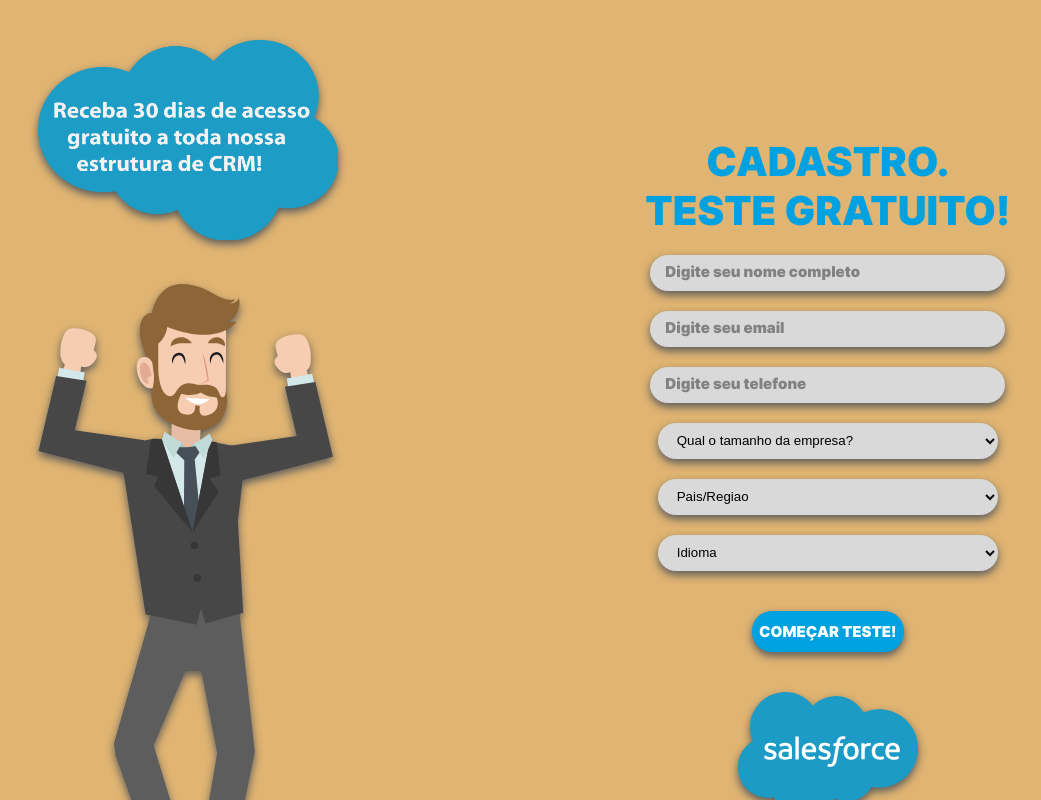
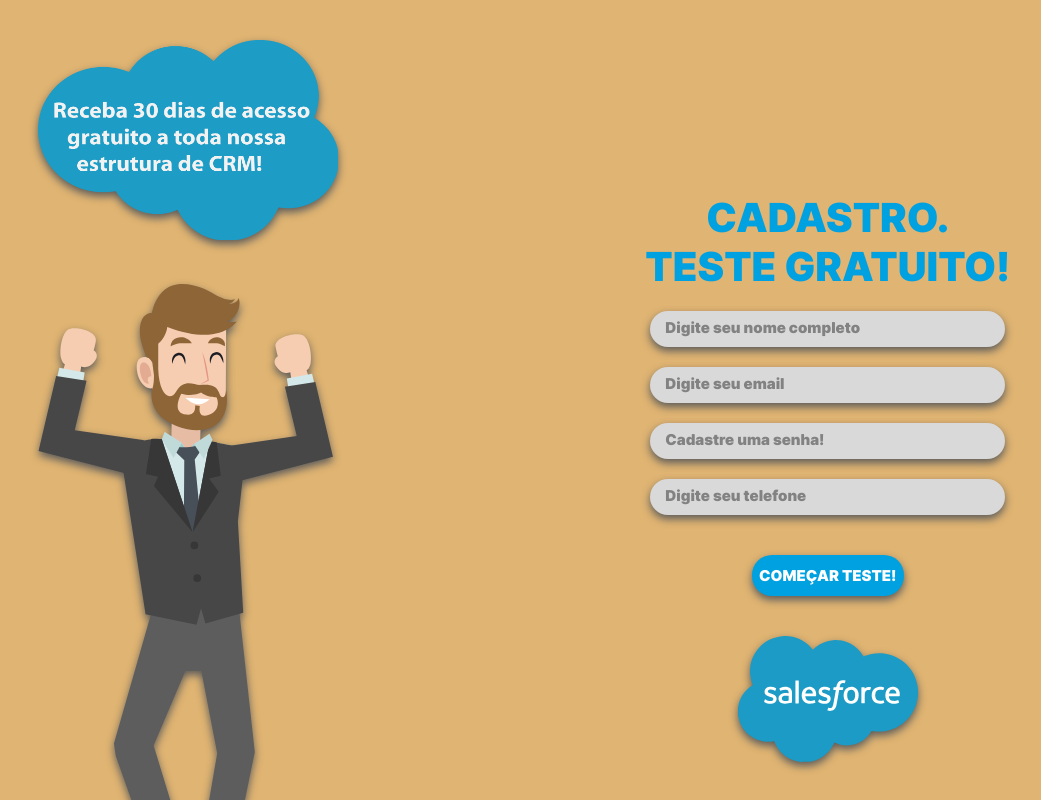
Before and after one commit to GNoverHir/Challenge-Sprint-3, a React (Vite) app: page /cadastro in a window 1280 px wide. Shown: the top 800 px of the page, without its empty margins (116-1157 px from the left). Built offline with nearby package versions, Linux system fonts and the light colour scheme.

Commit message:
Commit update

```diff
--- a/package.json
+++ b/package.json
@@ -10,6 +10,7 @@
     "preview": "vite preview"
   },
   "dependencies": {
+    "axios": "^1.6.8",
     "react": "^18.2.0",
     "react-dom": "^18.2.0",
     "react-router-dom": "^6.22.3"
--- a/src/Componentes/conjuntoCadastro/index.tsx
+++ b/src/Componentes/conjuntoCadastro/index.tsx
@@ -3,8 +3,70 @@ import Imagem30Dias from '../../assets/30 dia salesforce.png'
 import HomemFeliz from '../../assets/homem feliz.svg'
 import LogoSalesforce from '../../assets/logoSalesforce.svg'
 import {Link} from 'react-router-dom'
+import { useState } from 'react'
+import axios from 'axios'
 
 const ConjuntoCadastro = () => {
+
+
+    const [Name, setName] = useState("")
+    const [email, setEmail] = useState("")
+    const [Tel, setTel] = useState(0)
+    const [TamEmpresa, setTamEmpresa] = useState()
+    const [Pais, setPais] = useState ("")
+    const [Idioma, setIdioma] = useState ("")
+    const [Senha, setSenha] = useState("")
+
+
+    // const req = async () => {
+
+    //             axios.post("http://localhost:8080/usuario/cadastro", {
+    //                 "nomeCompleto": Name,
+    //                 "email": email,
+    //                 "telefone": Tel,
+    //                 "tamanhoEmpresa": TamEmpresa,
+    //                 "pais": Pais,
+    //                 "idioma": Idioma,
+    //                 "senha": Senha
+    // }
+    // )
+
+    // }
+
+
+
+    const req = async ()=> {
+    try{
+      const response = await axios({
+        method: "post",
+        url: "http://localhost:8080/usuario",
+        headers: {"Content-Type": "application/json"},
+        data: {
+
+                "nomeCompleto": Name,
+                "email": email,
+                "telefone": Tel,
+                // "tamanhoEmpresa": TamEmpresa,
+                // "pais": Pais,
+                // "idioma": Idioma,
+                "senha": Senha
+
+                    // "nomeCompleto": "TestePosTrauma",
+                    // "email": "Pos@Trauma",
+                    // "telefone": 99999999,
+                    // "tamanhoEmpresa": 6661232,
+                    // "pais": "EUA",
+                    // "idioma": "Twanes",
+                    // "senha": "Trauma123"
+
+        }
+      })
+      console.log(response);
+    }catch(err){
+      console.log(err)
+
+    }
+  }
 
     return(
         <div>
@@ -17,30 +79,29 @@ const ConjuntoCadastro = () => {
                 <div className='CadastroConteudo2'>
                     <h1>CADASTRO.</h1>
                     <h1>TESTE GRATUITO!</h1>
-                    <form action="/cadastro">
-                        <input type="text" name="nome" id="nome" placeholder='Digite seu nome completo'/>
-                        <input type="email" name="" id="" placeholder='Digite seu email' />
-                        <input type="number" name="telefone" id="telefone" placeholder='Digite seu telefone'/>
-                        <select name="tamanhoEmpresa" id="tamanhoEmpresa">
-                            <option value="" disabled selected>Qual o tamanho da empresa?</option>
-                            <option value="1-10">1-10 Funcionarios</option>
-                            <option value="11-100">11-100 Funcionarios</option>
-                            <option value="101-1000">101-1000 Funcionarios</option>
-                            <option value="1000+">1000+ Funcionarios</option>
-                        </select>
-                        <select name="Pais/Regiao" id="PaisRegiao">
+                    <section className='formulario'>
+                        <input onChange={(e) => setName(e.target.value)} type="text" name="nome" id="nome" placeholder='Digite seu nome completo'/>
+                        <input onChange={(e) => setEmail(e.target.value)} type="email" name="" id="" placeholder='Digite seu email' />
+                        <input onChange={(e) => setSenha(e.target.value)} type="password" name="senha" id="senha" placeholder='Cadastre uma senha!'/>
+                        <input onChange={(e) => setTel(parseInt(e.target.value))} type="number" name="telefone" id="telefone" placeholder='Digite seu telefone'/>
+                        {/* <input onChange={(e) => setTamEmpresa(e.target.value)} type="number" name='tamanhoEmpresa' id='tamanhoEmpresa' placeholder='Quantos funcionário tem na sua empresa' />
+                        <input onChange={(e) => setPais(e.target.value)} type="text" name="Pais" id="Pais" placeholder='Qual o seu pais'/>
+                        <input onChange={(e) => setIdioma(e.target.value)} type="text" name="Idioma" id="Idioma" placeholder='Qual seu idioma?'/> */}
+
+
+                        {/* <select onChange={(e) => setPais(e.target.value)} name="Pais/Regiao" id="PaisRegiao">
                             <option value="PaisRegiao" disabled selected>Pais/Regiao</option>
                             <option value="Brasil">Brasil</option>
                             <option value="USA">USA</option>
                         </select>
-                        <select name="idiom" id="Idioma">
+                        <select onChange={(e) => setIdioma(e.target.value)} name="idiom" id="Idioma">
                             <option value="Idioma" disabled selected>Idioma</option>
                             <option value="Portugues">Portugues</option>
-                            <option value="Ingles">Ingles</option>
+                            <option value="Ingles">Inglês</option>
                             <option value="Espanhol">Espanhol</option>
-                        </select>
-                        <button type='submit'>COMEÇAR TESTE!</button>
-                    </form>
+                        </select> */}
+                        <button onClick={req}>COMEÇAR TESTE!</button>
+                    </section>
                     <Link to="/"><img width={180} height={126} src={LogoSalesforce} alt="Logo Salesforce" /></Link>
                 </div>
             </div>
--- a/src/Componentes/conjuntoCadastro/style.css
+++ b/src/Componentes/conjuntoCadastro/style.css
@@ -31,7 +31,12 @@
     color: #00A1E0;
 }
 
-form input{
+.formulario{
+    display: flex;
+    flex-direction: column;
+}
+
+.formulario input{
     border: none;
     border-radius: 30px;
     width: 340px;
@@ -42,7 +47,7 @@ form input{
     margin-top: 20px;
 }
 
-form select{
+.formulario select{
     border: none;
     border-radius: 30px;
     width: 340px;
```
Also changed, not shown: 1 other file (tests, documents, lock files or other folders).
